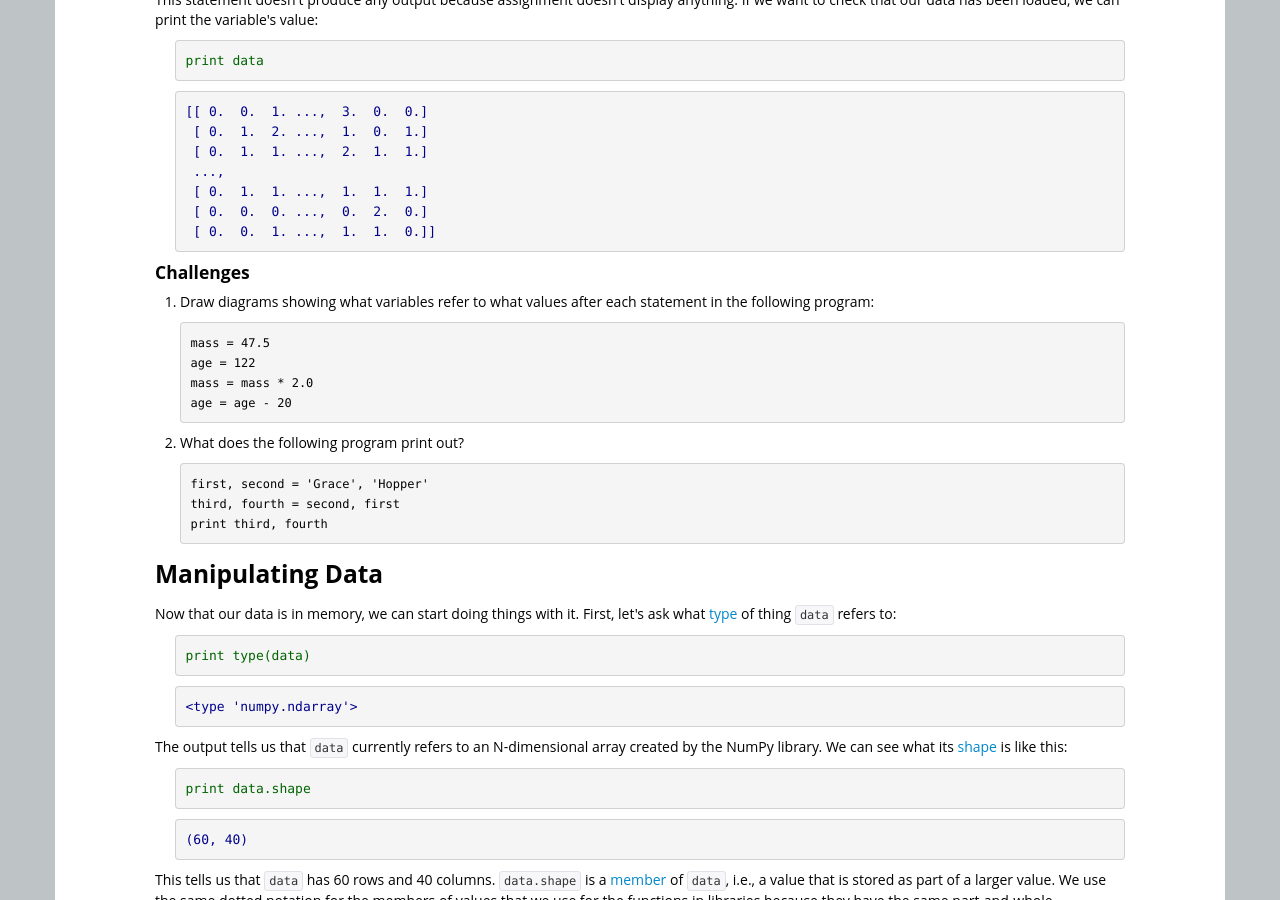
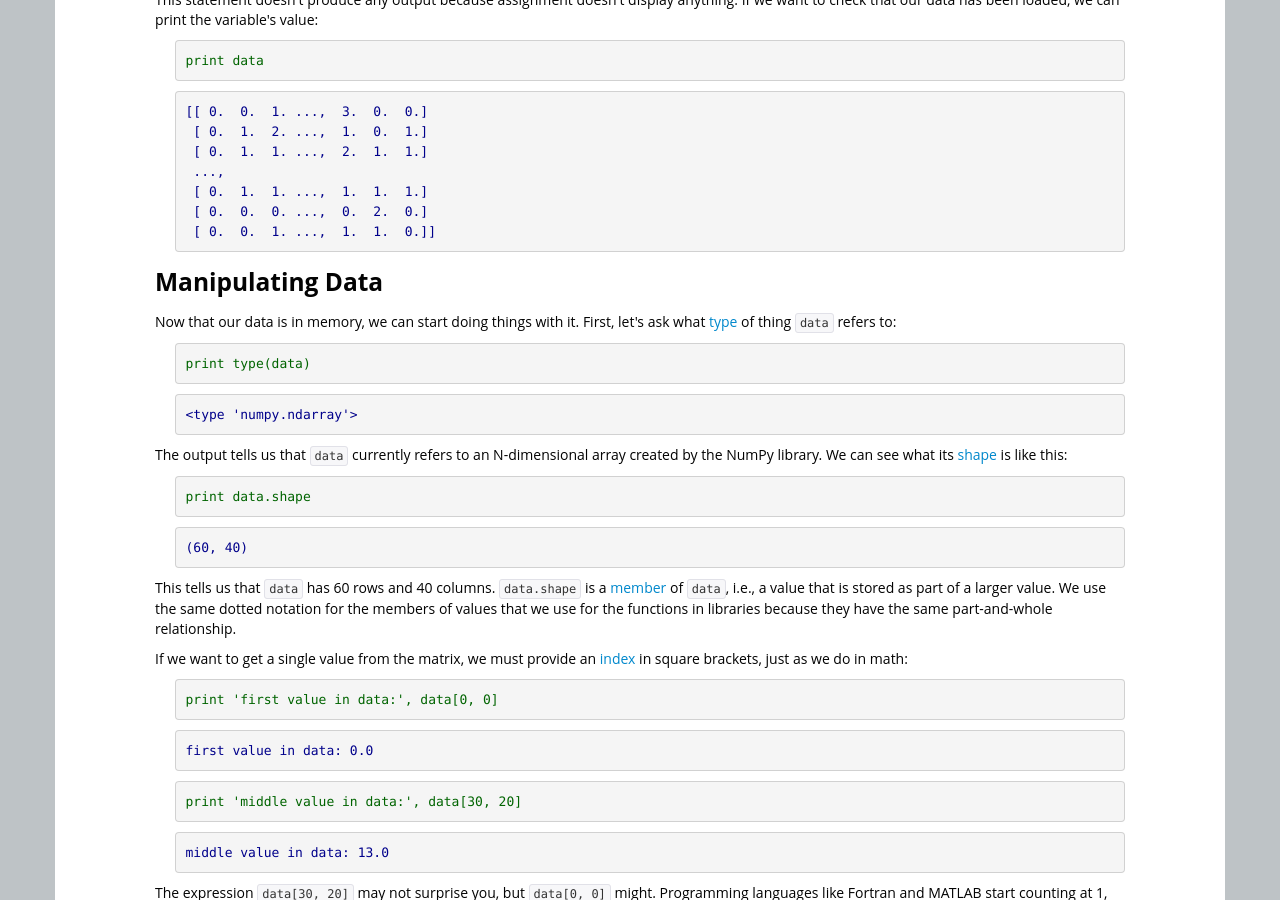
Before and after one commit to SWC-OSG-Workshop/2015-03-03-iupui, a Jekyll site: the page built from novice/python/01-numpy.md, in a window 1280 px wide and 900 px high, scrolled down 3029 px. Built offline with Jekyll 4.4.1, drawn with Linux system fonts in a browser that asks for light colours.

Commit message:
delete challenge-1 in 01-numpy.md

```diff
--- a/novice/python/01-numpy.md
+++ b/novice/python/01-numpy.md
@@ -271,21 +271,6 @@ print &#39;weight in kilograms is now:&#39;, weight_kg, &#39;and weight in pound
 </pre>
 </div>
 
-
-<div class="challenges">
-<h4 id="challenges">Challenges</h4>
-<ol style="list-style-type: decimal">
-<li><p>Draw diagrams showing what variables refer to what values after each statement in the following program:</p>
-<pre class="sourceCode python"><code class="sourceCode python">mass = <span class="fl">47.5</span>
-age = <span class="dv">122</span>
-mass = mass * <span class="fl">2.0</span>
-age = age - <span class="dv">20</span></code></pre></li>
-<li><p>What does the following program print out?</p>
-<pre class="sourceCode python"><code class="sourceCode python">first, second = <span class="st">&#39;Grace&#39;</span>, <span class="st">&#39;Hopper&#39;</span>
-third, fourth = second, first
-<span class="dt">print</span> third, fourth</code></pre></li>
-</ol>
-</div>
 
 ### Manipulating Data
 
```
